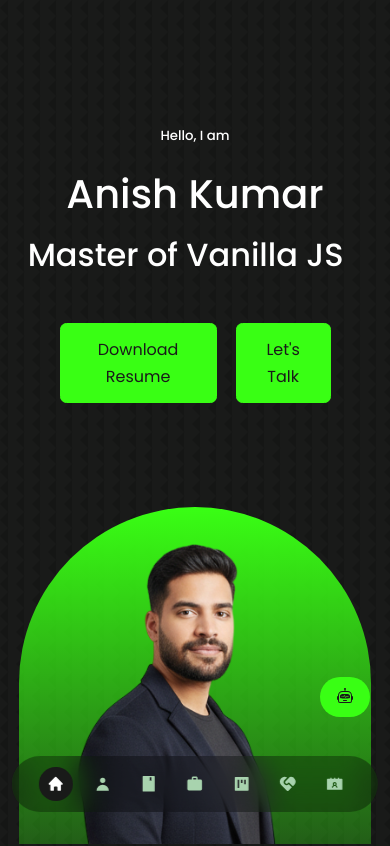
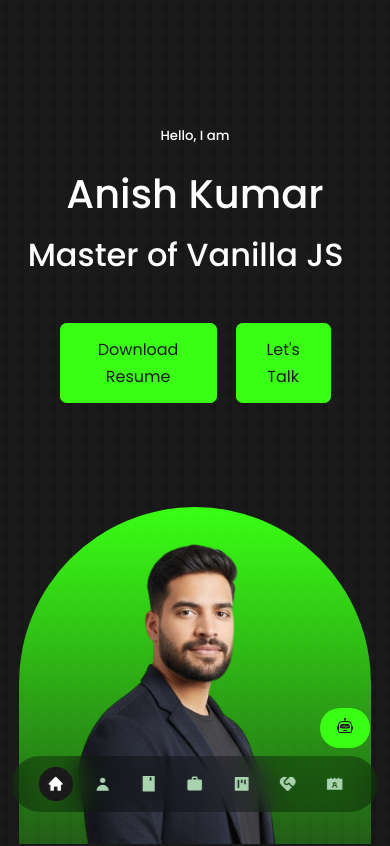
Before and after one commit to ak804670/perosnal-portfolio, a React (Create React App) app: page / in a window 390 px wide. Shown: the top 846 px of the page. Built offline with nearby package versions, Linux system fonts and the light colour scheme.

Commit message:
chatbot icon mobile position

```diff
--- a/src/styles/chatbot.css
+++ b/src/styles/chatbot.css
@@ -140,7 +140,7 @@
 
 @media screen and (max-width: 600px) {
   .chatbot__container{
-    bottom: 15% !important;
+    bottom: 6rem !important;
   }
   .chatbot__window {
     width: 90vw;
```
